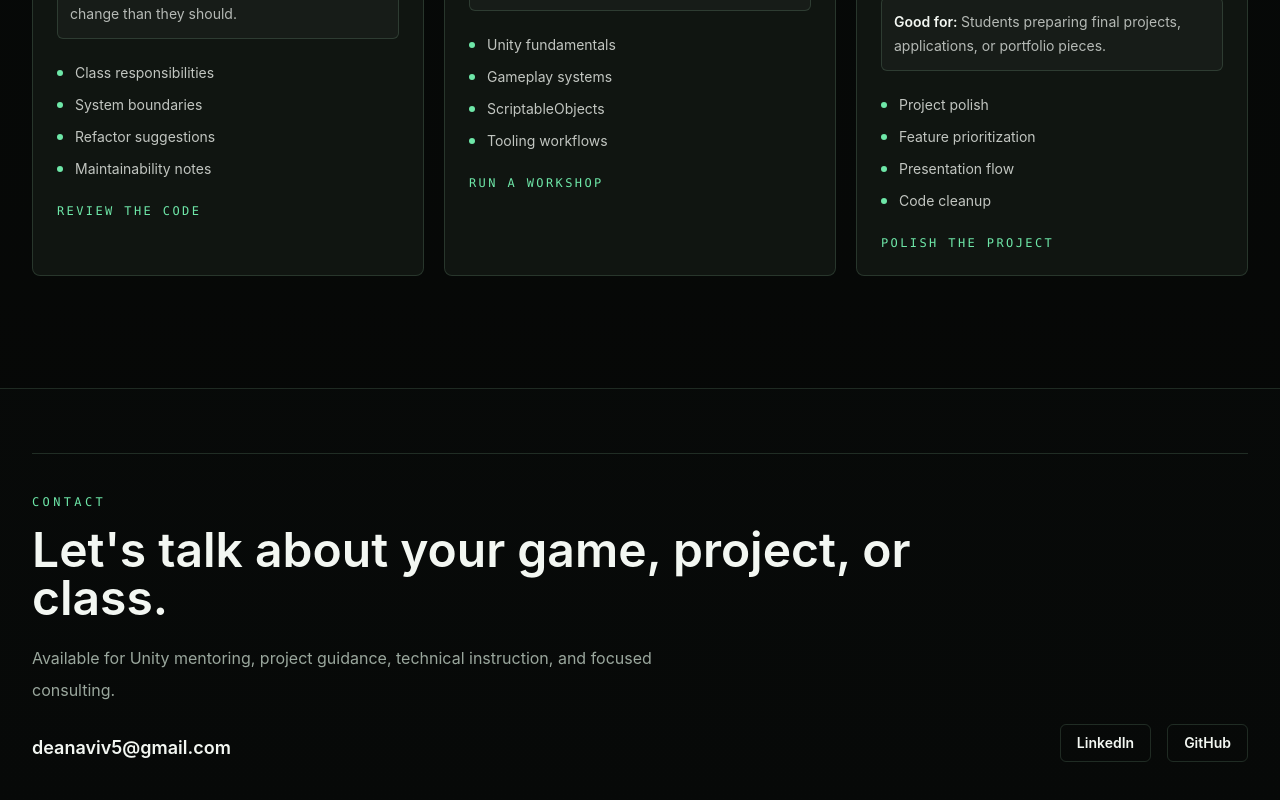
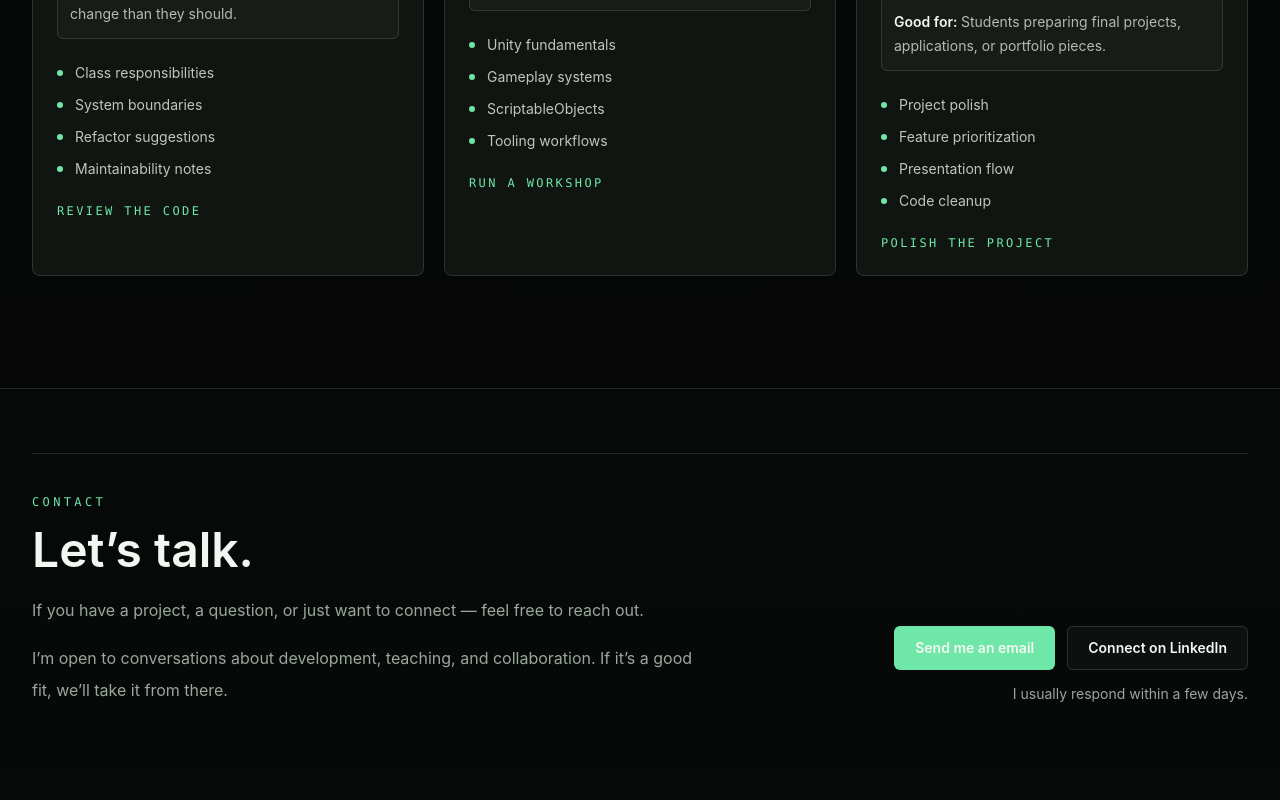
Before and after one commit to DeanAviv/dean-aviv-portfolio, a Next.js app: page / in a window 1280 px wide. Shown: the part 7346-8146 px from the top of the page. After the commit the page ends 8116 px from the top, so only its background shows below. Built offline with nearby package versions, Linux system fonts and the light colour scheme.

Commit message:
Update contact section CTAs

```diff
--- a/src/components/Footer.tsx
+++ b/src/components/Footer.tsx
@@ -12,25 +12,29 @@ export function Footer() {
           <h2 className="mt-4 text-3xl font-semibold text-foreground sm:text-5xl">
             {site.contact.title}
           </h2>
-          <p className="mt-5 max-w-2xl leading-8 text-muted">{site.contact.description}</p>
-          <Link
-            href={`mailto:${site.email}`}
-            className="mt-7 inline-flex text-lg font-semibold text-accent transition hover:text-accent-strong"
-          >
-            {site.email}
-          </Link>
+          <div className="mt-5 max-w-2xl space-y-4 leading-8 text-muted">
+            {site.contact.description.map((paragraph) => (
+              <p key={paragraph}>{paragraph}</p>
+            ))}
+          </div>
         </div>
 
-        <div className="flex gap-4 md:justify-end">
-          {site.socials.map((social) => (
+        <div className="flex flex-col gap-3 md:items-end md:justify-end">
+          <div className="flex flex-wrap gap-3 md:justify-end">
             <Link
-              key={social.label}
-              href={social.href}
-              className="rounded-md border border-line px-4 py-2 text-sm font-semibold text-foreground transition hover:border-accent/50 hover:bg-accent/10"
+              href={site.contact.actions.email.href}
+              className="inline-flex min-h-11 items-center justify-center rounded-md border border-accent/60 bg-accent px-5 py-2.5 text-sm font-semibold text-gray-950 transition hover:bg-accent-strong"
             >
-              {social.label}
+              {site.contact.actions.email.label}
             </Link>
-          ))}
+            <Link
+              href={site.contact.actions.linkedIn.href}
+              className="inline-flex min-h-11 items-center justify-center rounded-md border border-line bg-white/[0.03] px-5 py-2.5 text-sm font-semibold text-foreground transition hover:border-accent/50 hover:bg-accent/10"
+            >
+              {site.contact.actions.linkedIn.label}
+            </Link>
+          </div>
+          <p className="text-sm leading-6 text-muted">{site.contact.helperText}</p>
         </div>
       </div>
     </footer>
--- a/src/data/site.ts
+++ b/src/data/site.ts
@@ -77,9 +77,22 @@ export const site = {
   },
   contact: {
     eyebrow: "Contact",
-    title: "Let's talk about your game, project, or class.",
-    description:
-      "Available for Unity mentoring, project guidance, technical instruction, and focused consulting.",
+    title: "Let\u2019s talk.",
+    description: [
+      "If you have a project, a question, or just want to connect \u2014 feel free to reach out.",
+      "I\u2019m open to conversations about development, teaching, and collaboration. If it\u2019s a good fit, we\u2019ll take it from there.",
+    ],
+    helperText: "I usually respond within a few days.",
+    actions: {
+      email: {
+        label: "Send me an email",
+        href: "mailto:deanaviv5@gmail.com",
+      },
+      linkedIn: {
+        label: "Connect on LinkedIn",
+        href: "https://www.linkedin.com/in/dean-aviv/",
+      },
+    },
   },
   navItems: [
     { label: "Projects", href: "#projects" },
```
